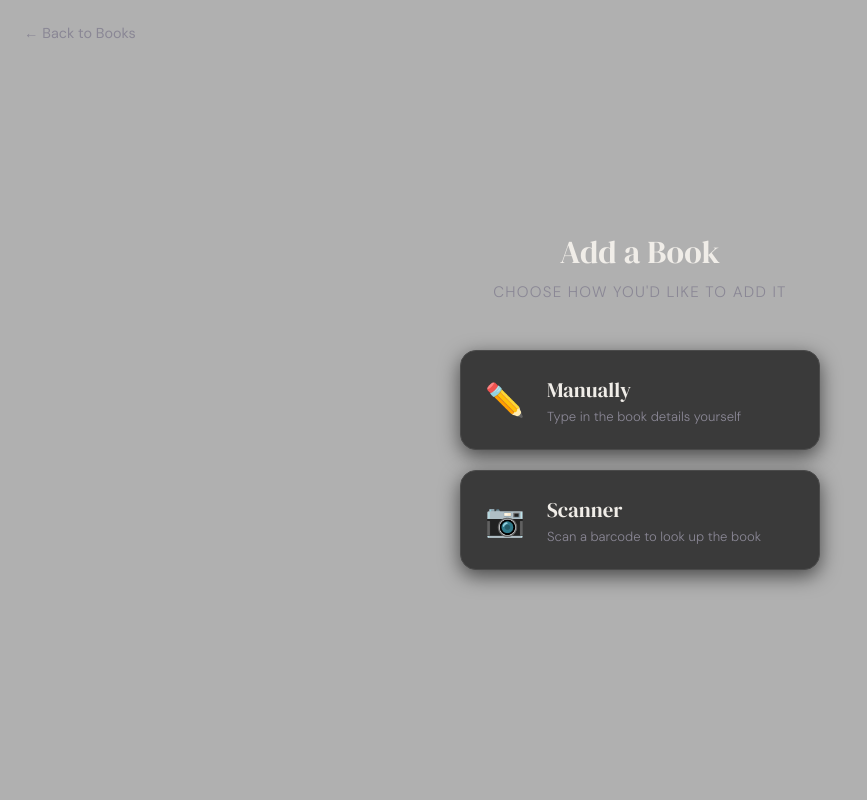
After one commit to dpj1951/my-reading-room, a Flask app: page /add in a window 1280 px wide. The commit adds this page. Shown: the whole page, without its empty margins (0-867 px from the left). Run offline with Flask 3, Linux system fonts and the light colour scheme.

Commit message:
Add book choice page with manual and scanner options

```diff
--- a/app.py
+++ b/app.py
@@ -59,9 +59,50 @@ def index():
                            selected_format=fmt, sort=sort,
                            today=date.today().isoformat())
 
+@app.route("/add")
+def add_choice():
+    return render_template("add_choice.html")
+
+@app.route("/add/manual")
+def add_manual():
+    return render_template("add.html")
+
+@app.route("/add/scan")
+def add_scan():
+    return render_template("scan.html")
+
 @app.route("/authors")
 def authors():
-    return "Authors page coming soon", 200
+    from collections import defaultdict, OrderedDict
+    library = load_library()
+
+    def author_sort_key(name):
+        parts = name.strip().rsplit(" ", 1)
+        return (parts[-1].lower(), parts[0].lower()) if len(parts) == 2 else (name.lower(), "")
+
+    def display_name(name):
+        parts = name.strip().rsplit(" ", 1)
+        return f"{parts[1]}, {parts[0]}" if len(parts) == 2 else name
+
+    by_author = defaultdict(list)
+    for book in library:
+        by_author[book.get("author", "Unknown")].append(book)
+
+    sorted_authors = sorted(by_author.keys(), key=author_sort_key)
+
+    grouped = OrderedDict()
+    for author in sorted_authors:
+        parts = author.strip().rsplit(" ", 1)
+        last = parts[-1] if parts else author
+        letter = last[0].upper() if last and last[0].isalpha() else "#"
+        if letter not in grouped:
+            grouped[letter] = []
+        grouped[letter].append((display_name(author), by_author[author]))
+
+    return render_template("authors.html",
+                           grouped_authors=grouped,
+                           author_count=len(by_author),
+                           total_books=len(library))
 
 @app.route("/utilities")
 def utilities():
@@ -112,6 +153,26 @@ def api_summary():
     except Exception:
         return jsonify({"summary": ""})
 
+
+@app.route("/add/manual/save", methods=["POST"])
+def add_manual_save():
+    library = load_library()
+    book = {
+        "id": str(uuid.uuid4()),
+        "title": request.form.get("title", ""),
+        "author": request.form.get("author", ""),
+        "isbn": request.form.get("isbn", ""),
+        "format": request.form.get("format", "paper"),
+        "pages": request.form.get("pages", ""),
+        "copyright_year": request.form.get("copyright_year", ""),
+        "read_date": request.form.get("read_date", ""),
+        "rating": request.form.get("rating", ""),
+        "cover_url": request.form.get("cover_url", ""),
+        "summary": request.form.get("summary", ""),
+    }
+    library.append(book)
+    save_library(library)
+    return redirect(url_for("index"))
 if __name__ == "__main__":
     app.run(debug=True)
 
--- a/templates/add.html
+++ b/templates/add.html
@@ -9,7 +9,7 @@
   <style>
     *, *::before, *::after { box-sizing: border-box; margin: 0; padding: 0; }
     :root {
-      --bg: #b0b0b0; --surface: #16161c; --card: #1c1c24; --border: #2a2a36;
+      --bg: #d8d8d8; --surface: #16161c; --card: #1c1c24; --border: #2a2a36;
       --accent: #3b9eff; --text: #f0ede8; --muted: #8a8795;
       --paper: #7ec8b5; --ebook: #7eaae8; --audio: #c87eb5;
       --radius: 12px;
@@ -220,7 +220,7 @@
     <div class="preview-summary" id="preview-summary" style="display:none"></div>
   </div>
 
-  <form class="form-section" action="/add" method="POST" id="add-form">
+  <form class="form-section" action="/add/manual/save" method="POST" id="add-form">
     <h2>Book details</h2>
     <div class="fields">
       <div class="field full">
--- /dev/null
+++ b/templates/add_choice.html
@@ -0,0 +1,50 @@
+<!DOCTYPE html>
+<html lang="en">
+<head>
+  <meta charset="UTF-8">
+  <meta name="viewport" content="width=device-width, initial-scale=1.0">
+  <title>Add a Book – My Reading Alcove</title>
+  <link rel="preconnect" href="https://fonts.googleapis.com">
+  <link href="https://fonts.googleapis.com/css2?family=DM+Serif+Display:ital@0;1&family=DM+Sans:wght@300;400;500;600&display=swap" rel="stylesheet">
+  <style>
+    *, *::before, *::after { box-sizing: border-box; margin: 0; padding: 0; }
+    :root { --bg: #b0b0b0; --card: #3a3a3a; --border: #4a4a4a; --accent: #2a6b6b; --text: #f0ede8; --muted: #8a8795; --radius: 16px; --shadow: 0 6px 20px rgba(0,0,0,0.6); }
+    body { font-family: 'DM Sans', sans-serif; background: var(--bg); color: var(--text); min-height: 100vh; display: flex; flex-direction: column; align-items: center; justify-content: center; padding: 40px 24px; }
+    .back-link { position: absolute; top: 24px; left: 24px; color: var(--muted); text-decoration: none; font-size: 0.9rem; display: flex; align-items: center; gap: 6px; transition: color 0.15s; }
+    .back-link:hover { color: var(--text); }
+    .heading { text-align: center; margin-bottom: 48px; }
+    .heading h1 { font-family: 'DM Serif Display', serif; font-size: 2rem; font-weight: 400; color: var(--text); margin-bottom: 8px; }
+    .heading p { color: var(--muted); font-size: 0.95rem; font-weight: 300; letter-spacing: 0.08em; text-transform: uppercase; }
+    .choices { display: flex; flex-direction: column; gap: 20px; width: 100%; max-width: 360px; }
+    .choice-btn { display: flex; align-items: center; gap: 18px; background: var(--card); border: 1px solid var(--border); border-radius: var(--radius); box-shadow: var(--shadow); padding: 24px 20px; text-decoration: none; color: var(--text); transition: transform 0.15s, box-shadow 0.15s, border-color 0.15s, background 0.15s; }
+    .choice-btn:hover { transform: translateY(-3px); box-shadow: 0 12px 32px rgba(0,0,0,0.7); border-color: var(--accent); background: #22222e; }
+    .choice-btn:active { transform: translateY(1px); box-shadow: 0 2px 8px rgba(0,0,0,0.5); }
+    .choice-icon { font-size: 2rem; flex-shrink: 0; width: 48px; text-align: center; }
+    .choice-text h2 { font-family: 'DM Serif Display', serif; font-size: 1.3rem; font-weight: 400; margin-bottom: 4px; }
+    .choice-text p { font-size: 0.82rem; color: var(--muted); font-weight: 300; }
+  </style>
+</head>
+<body>
+  <a class="back-link" href="/books">← Back to Books</a>
+  <div class="heading">
+    <h1>Add a Book</h1>
+    <p>Choose how you'd like to add it</p>
+  </div>
+  <nav class="choices">
+    <a class="choice-btn" href="/add/manual">
+      <div class="choice-icon">✏️</div>
+      <div class="choice-text">
+        <h2>Manually</h2>
+        <p>Type in the book details yourself</p>
+      </div>
+    </a>
+    <a class="choice-btn" href="/add/scan">
+      <div class="choice-icon">📷</div>
+      <div class="choice-text">
+        <h2>Scanner</h2>
+        <p>Scan a barcode to look up the book</p>
+      </div>
+    </a>
+  </nav>
+</body>
+</html>
--- a/templates/authors.html
+++ b/templates/authors.html
@@ -9,7 +9,7 @@
   <style>
     *, *::before, *::after { box-sizing: border-box; margin: 0; padding: 0; }
     :root {
-      --bg: #b0b0b0; --surface: #16161c; --card: #1c1c24; --border: #2a2a36;
+      --bg: #d8d8d8; --surface: #16161c; --card: #1c1c24; --border: #2a2a36;
       --accent: #3b9eff; --text: #f0ede8; --muted: #8a8795;
       --paper: #7ec8b5; --ebook: #7eaae8; --audio: #c87eb5;
       --radius: 12px; --shadow: 0 8px 32px rgba(0,0,0,0.5);
--- a/templates/home.html
+++ b/templates/home.html
@@ -9,7 +9,7 @@
   <style>
     *, *::before, *::after { box-sizing: border-box; margin: 0; padding: 0; }
     :root {
-      --bg: #b0b0b0; --surface: #16161c; --card: #3a3a3a; --border: #4a4a4a;
+      --bg: #d8d8d8; --surface: #16161c; --card: #3a3a3a; --border: #4a4a4a;
       --accent: #3b9eff; --text: #f0ede8; --muted: #8a8795;
       --radius: 16px; --shadow: 0 6px 20px rgba(0,0,0,0.6);
     }
--- a/templates/index.html
+++ b/templates/index.html
@@ -10,7 +10,7 @@
     *, *::before, *::after { box-sizing: border-box; margin: 0; padding: 0; }
 
     :root {
-      --bg:        #b0b0b0;
+      --bg:        #d8d8d8;
       --surface:   #16161c;
       --card:      #1c1c24;
       --border:    #2a2a36;
```
Also changed, not shown: library.json (+13 -2 lines), templates/scan.html (added, +26 -0 lines).
